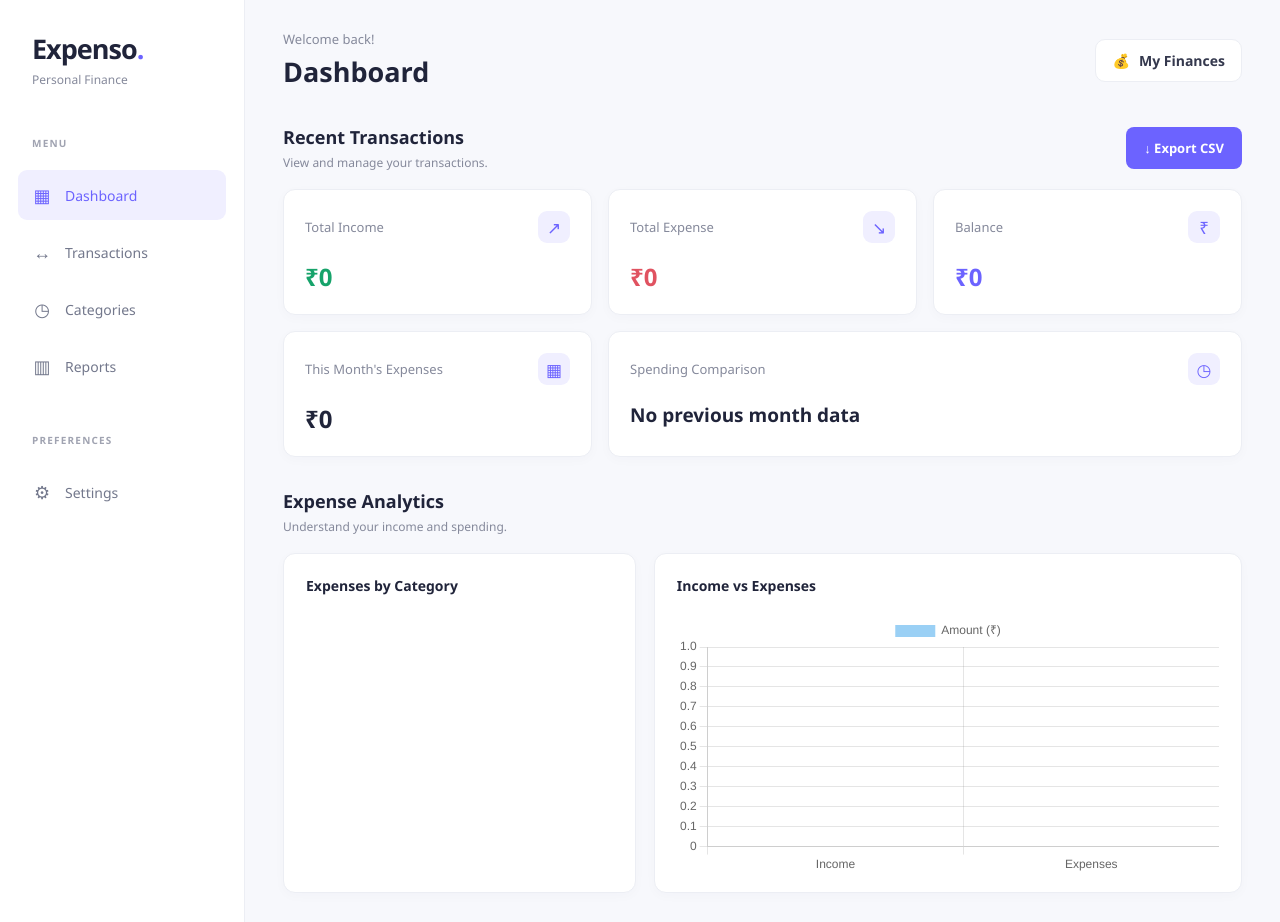
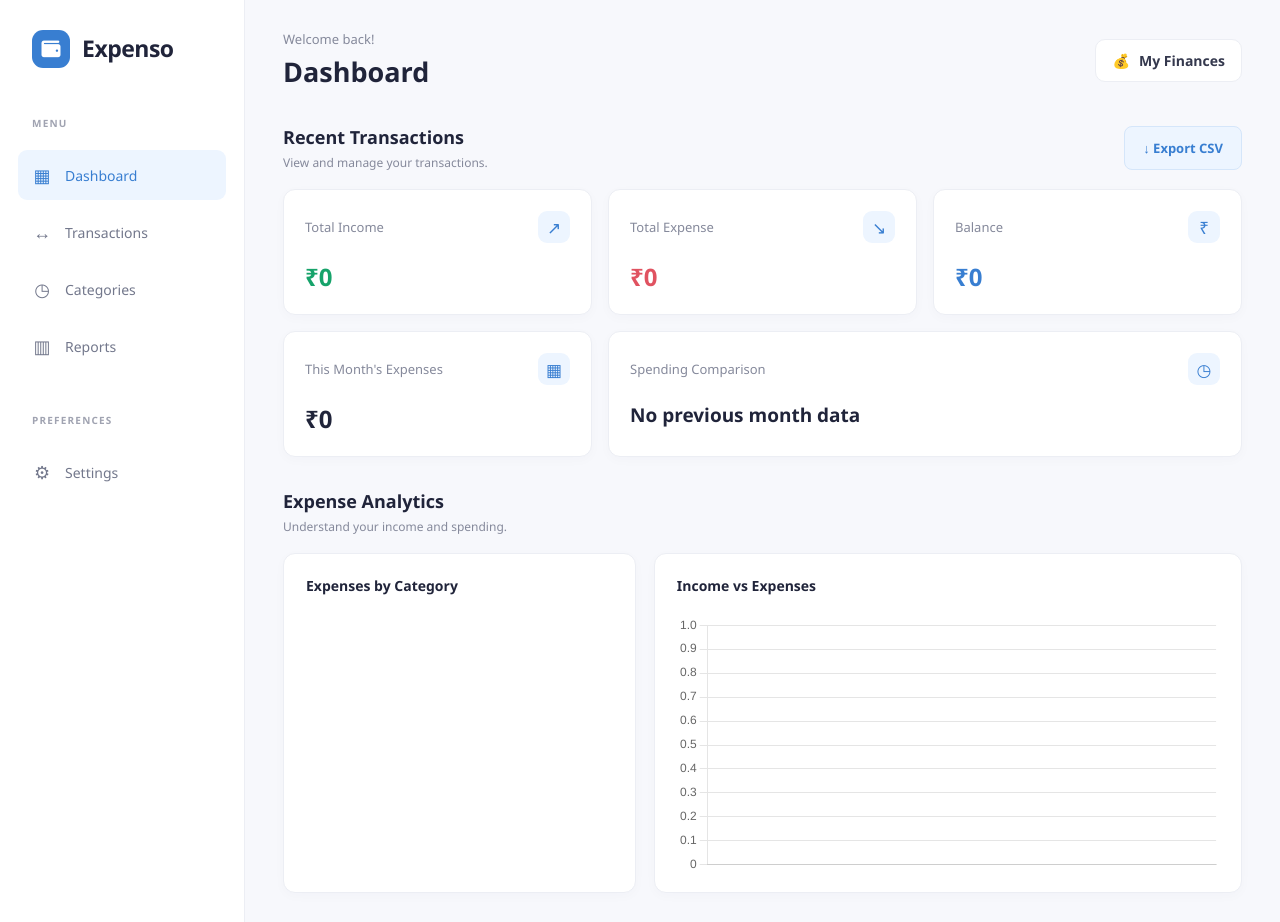
Before and after one commit to kirankumaryarashi/Expenso, a plain HTML site: page index.html in a window 1280 px wide. Shown: the top 922 px of the page. Drawn offline with nearby package versions, Linux system fonts and the light colour scheme.

Commit message:
Update dashboard theme and charts

```diff
--- a/index.html
+++ b/index.html
@@ -7,6 +7,10 @@
     <meta name="viewport" content="width=device-width, initial-scale=1.0">
     <title>Expenso | Personal Expense Tracker</title>
     <link rel="stylesheet" href="style.css">
+    <link
+    rel="stylesheet"
+    href="https://cdnjs.cloudflare.com/ajax/libs/font-awesome/6.5.2/css/all.min.css"
+>
 </head>
 
 <body>
@@ -16,9 +20,11 @@
         <!-- Sidebar -->
         <aside class="sidebar">
             <div class="logo">
-                <h2>Expenso<span>.</span></h2>
-                <p>Personal Finance</p>
-            </div>
+    <div class="logo-icon">
+        <i class="fa-solid fa-wallet"></i>
+    </div>
+    <h2>Expenso</h2>
+</div>
 
             <nav class="sidebar-nav">
                 <p class="nav-heading">MENU</p>
--- a/script.js
+++ b/script.js
@@ -312,70 +312,119 @@ function updateSummary() {
 }
 
 
-function updateCharts(totalIncome, totalExpense) {
 
-    // Calculate expenses category-wise
+function updateCharts() {
+
+    // Calculate expenses by category
     const categoryTotals = {};
 
-    transactions.forEach(function (transaction) {
-        if (transaction.type === "expense") {
-            const category = transaction.category;
-
-            categoryTotals[category] =
-                (categoryTotals[category] || 0) +
-                transaction.amount;
-        }
+    transactions
+        .filter(transaction => transaction.type === "expense")
+        .forEach(transaction => {
+            categoryTotals[transaction.category] =
+                (categoryTotals[transaction.category] || 0) +
+                Number(transaction.amount);
         });
 
-    const categories = Object.keys(categoryTotals);
-    const amounts = Object.values(categoryTotals);
+    const categoryLabels = Object.keys(categoryTotals);
+    const categoryValues = Object.values(categoryTotals);
 
-    // Create or update category chart
+    // Category Doughnut Chart
     if (categoryChart) {
-        categoryChart.data.labels = categories;
-        categoryChart.data.datasets[0].data = amounts;
-        categoryChart.update();
-    } else {
+        categoryChart.destroy();
+    }
+
     categoryChart = new Chart(
         document.getElementById("categoryChart"),
         {
             type: "doughnut",
             data: {
-                    labels: categories,
+                labels: categoryLabels,
                 datasets: [{
-                        label: "Expenses",
-                        data: amounts
+                    data: categoryValues,
+                    backgroundColor: [
+                        "#6c63ff",
+                        "#16a36a",
+                        "#f59e0b",
+                        "#e05260",
+                        "#38bdf8",
+                        "#a78bfa",
+                        "#64748b"
+                    ],
+                    borderWidth: 0
                 }]
             },
             options: {
                 responsive: true,
-                    maintainAspectRatio: true
+                maintainAspectRatio: false
             }
         }
     );
+
+
+    // Calculate expenses by month
+    const monthlyTotals = {};
+
+    transactions
+        .filter(transaction => transaction.type === "expense")
+        .forEach(transaction => {
+
+            const month = String(transaction.date).slice(0, 7);
+
+            if (month) {
+                monthlyTotals[month] =
+                    (monthlyTotals[month] || 0) +
+                    Number(transaction.amount);
+            }
+        });
+
+    const sortedMonths = Object.keys(monthlyTotals).sort();
+
+    const trendLabels = sortedMonths.map(month => {
+        const [year, monthNumber] = month.split("-");
+        return new Date(
+            Number(year),
+            Number(monthNumber) - 1
+        ).toLocaleDateString("en-IN", {
+            month: "short",
+            year: "numeric"
+        });
+    });
+
+    const trendValues = sortedMonths.map(
+        month => monthlyTotals[month]
+    );
+
+    // Expense Trends Line Chart
+    if (comparisonChart) {
+        comparisonChart.destroy();
     }
 
-    // Create or update income vs expense chart
-    if (comparisonChart) {
-        comparisonChart.data.datasets[0].data = [
-            totalIncome,
-            totalExpense
-        ];
-        comparisonChart.update();
-    } else {
     comparisonChart = new Chart(
         document.getElementById("comparisonChart"),
         {
-                type: "bar",
+            type: "line",
             data: {
-                    labels: ["Income", "Expenses"],
+                labels: trendLabels,
                 datasets: [{
-                        label: "Amount (₹)",
-                        data: [totalIncome, totalExpense]
+                    label: "Monthly Expenses",
+                    data: trendValues,
+                    borderColor: "#6c63ff",
+                    backgroundColor: "rgba(108, 99, 255, 0.12)",
+                    fill: true,
+                    tension: 0.35,
+                    pointRadius: 4,
+                    pointBackgroundColor: "#6c63ff"
                 }]
             },
             options: {
                 responsive: true,
+                maintainAspectRatio: false,
+                plugins: {
+                    legend: {
+                        display: false
+                    }
+                },
                 scales: {
                     y: {
                         beginAtZero: true
@@ -384,7 +433,6 @@ function updateCharts(totalIncome, totalExpense) {
             }
         }
     );
-    }
 }
 
 
--- a/style.css
+++ b/style.css
@@ -1,11 +1,11 @@
 
 /* =================================
-   EXPENSO - DASHBOARD DESIGN
+   EXPENSO - ZERODHA BLUE THEME
 ================================= */
 
 :root {
-    --primary: #6c63ff;
-    --primary-light: #f0efff;
+    --primary: #387ED1;
+    --primary-light: #edf5ff;
     --dark: #20243a;
     --text: #34384d;
     --muted: #85899b;
@@ -48,15 +48,40 @@ body {
     flex-direction: column;
 }
 
-.logo {
+.sidebar .logo {
+    display: flex;
+    flex-direction: row;
+    align-items: center;
+    justify-content: flex-start;
+    gap: 12px;
+    width: 100%;
     padding: 0 14px;
     margin-bottom: 48px;
 }
 
-.logo h2 {
-    font-size: 27px;
+.sidebar .logo .logo-icon {
+    width: 38px;
+    height: 38px;
+    min-width: 38px;
+    flex-shrink: 0;
+    background: var(--primary);
+    color: white;
+    border-radius: 11px;
+    display: flex;
+    align-items: center;
+    justify-content: center;
+    font-size: 19px;
+}
+
+.sidebar .logo h2 {
+    display: block;
+    margin: 0;
+    padding: 0;
+    font-size: 23px;
+    line-height: 1.2;
+    font-weight: 700;
     color: var(--dark);
-    letter-spacing: -1px;
+    letter-spacing: -0.5px;
 }
 
 .logo h2 span {
@@ -335,7 +360,7 @@ input:focus,
 select:focus {
     outline: none;
     border-color: var(--primary);
-    box-shadow: 0 0 0 3px rgba(108, 99, 255, 0.10);
+    box-shadow: 0 0 0 3px rgba(56, 126, 209, 0.12);
 }
 
 button {
@@ -352,7 +377,7 @@ button {
 }
 
 button:hover {
-    background: #554ce8;
+    background: #2968b5;
 }
 
 .form-section form > button {
@@ -388,8 +413,6 @@ button:hover {
     text-align: center;
     color: var(--muted);
 }
-
-/* Transaction cards created by JavaScript */
 
 #transaction-list li.transaction-item {
     display: block;
@@ -463,7 +486,26 @@ button:hover {
 }
 
 .edit-btn:hover {
-    background: #e4e1ff;
+    background: #dcecff;
+}
+
+/* =================================
+   CSV EXPORT BUTTON
+================================= */
+
+.history-heading {
+    gap: 15px;
+}
+
+.history-heading button {
+    background: var(--primary-light);
+    color: var(--primary);
+    border: 1px solid #d5e6fa;
+    white-space: nowrap;
+}
+
+.history-heading button:hover {
+    background: #dcecff;
 }
 
 /* =================================
@@ -527,12 +569,12 @@ button:hover {
         border-bottom: 1px solid var(--border);
     }
 
-    .logo {
+    .sidebar .logo {
         margin-bottom: 18px;
         padding: 0 5px;
     }
 
-    .logo h2 {
+    .sidebar .logo h2 {
         font-size: 24px;
     }
 
@@ -659,22 +701,4 @@ button:hover {
     .transaction-actions button {
         min-width: 65px;
     }
-
-/* CSV Export Button */
-
-.history-heading {
-    gap: 15px;
 }
-
-.history-heading button {
-    background: var(--primary-light);
-    color: var(--primary);
-    border: 1px solid #e3e0ff;
-    white-space: nowrap;
-}
-
-.history-heading button:hover {
-    background: #e4e1ff;
-}
-
-}
```
Lines whose indentation alone changed are shown as unchanged.
